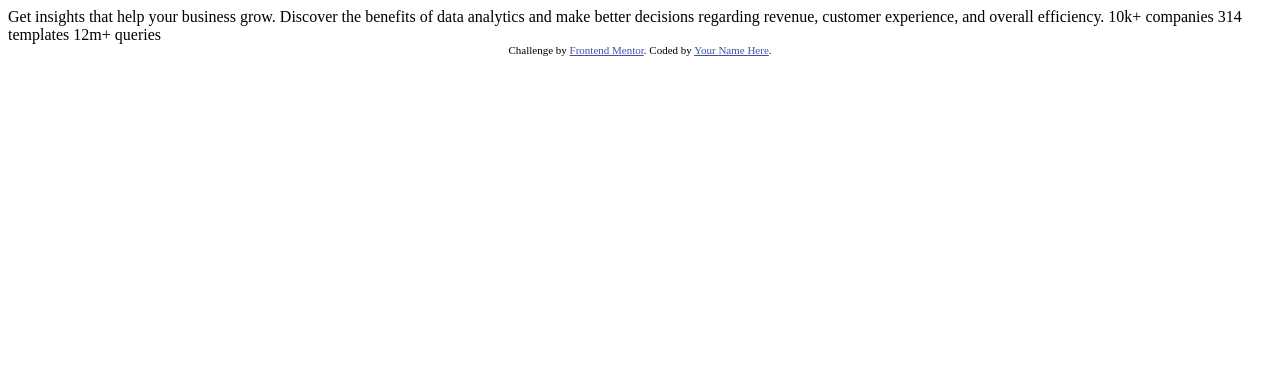
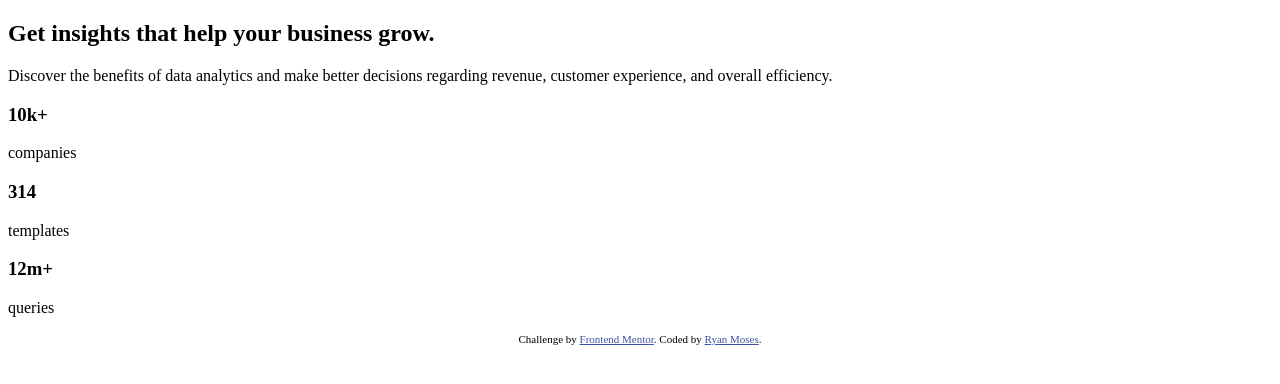
Before and after one commit to Ryan-C-Moses/stats-preview-card-app, a plain HTML site: page index.html in a window 1280 px wide. Drawn offline with Linux system fonts and the light colour scheme.

Commit message:
Added HTML Elements

```diff
--- a/index.html
+++ b/index.html
@@ -1,33 +1,54 @@
 <!DOCTYPE html>
 <html lang="en">
   <head>
-  <meta charset="UTF-8">
-  <meta name="viewport" content="width=device-width, initial-scale=1.0"> <!-- displays site properly based on user's device -->
+    <meta charset="UTF-8" />
+    <meta name="viewport" content="width=device-width, initial-scale=1.0" />
+    <!-- displays site properly based on user's device -->
 
-  <link rel="icon" type="image/png" sizes="32x32" href="./images/favicon-32x32.png">
+    <link
+      rel="icon"
+      type="image/png"
+      sizes="32x32"
+      href="./images/favicon-32x32.png"
+    />
 
     <title>Frontend Mentor | Stats preview card component</title>
 
     <!-- Feel free to remove these styles or customise in your own stylesheet 👍 -->
     <style>
-    .attribution { font-size: 11px; text-align: center; }
-    .attribution a { color: hsl(228, 45%, 44%); }
+      .attribution {
+        font-size: 11px;
+        text-align: center;
+      }
+      .attribution a {
+        color: hsl(228, 45%, 44%);
+      }
     </style>
   </head>
   <body>
+    <div class="container">
+      <div class="img-001">
+        <picture> </picture>
+      </div>
+      <h2>Get insights that help your business grow.</h2>
 
-  Get insights that help your business grow.
-
-  Discover the benefits of data analytics and make better decisions regarding revenue, customer
-  experience, and overall efficiency.
-
-  10k+ companies
-  314 templates
-  12m+ queries
+      <p>
+        Discover the benefits of data analytics and make better decisions
+        regarding revenue, customer experience, and overall efficiency.
+      </p>
+      <h3>10k+</h3>
+      <p>companies</p>
+      <h3>314</h3>
+      <p>templates</p>
+      <h3>12m+</h3>
+      <p>queries</p>
+    </div>
 
     <div class="attribution">
-    Challenge by <a href="https://www.frontendmentor.io?ref=challenge" target="_blank">Frontend Mentor</a>.
-    Coded by <a href="#">Your Name Here</a>.
+      Challenge by
+      <a href="https://www.frontendmentor.io?ref=challenge" target="_blank"
+        >Frontend Mentor</a
+      >. Coded by <a href="#">Ryan Moses</a>.
     </div>
   </body>
 </html>
```
Lines whose indentation alone changed are shown as unchanged.
